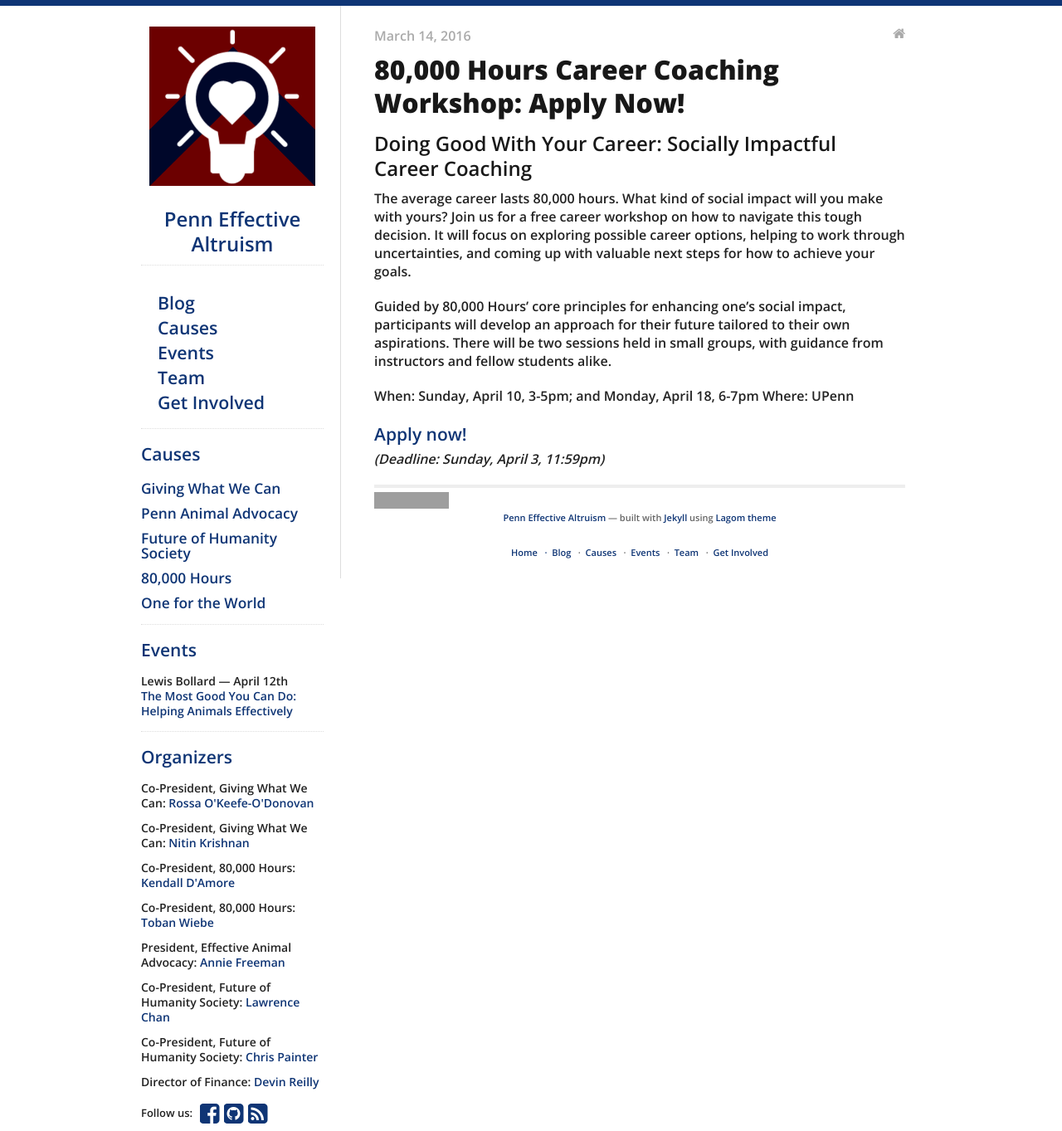
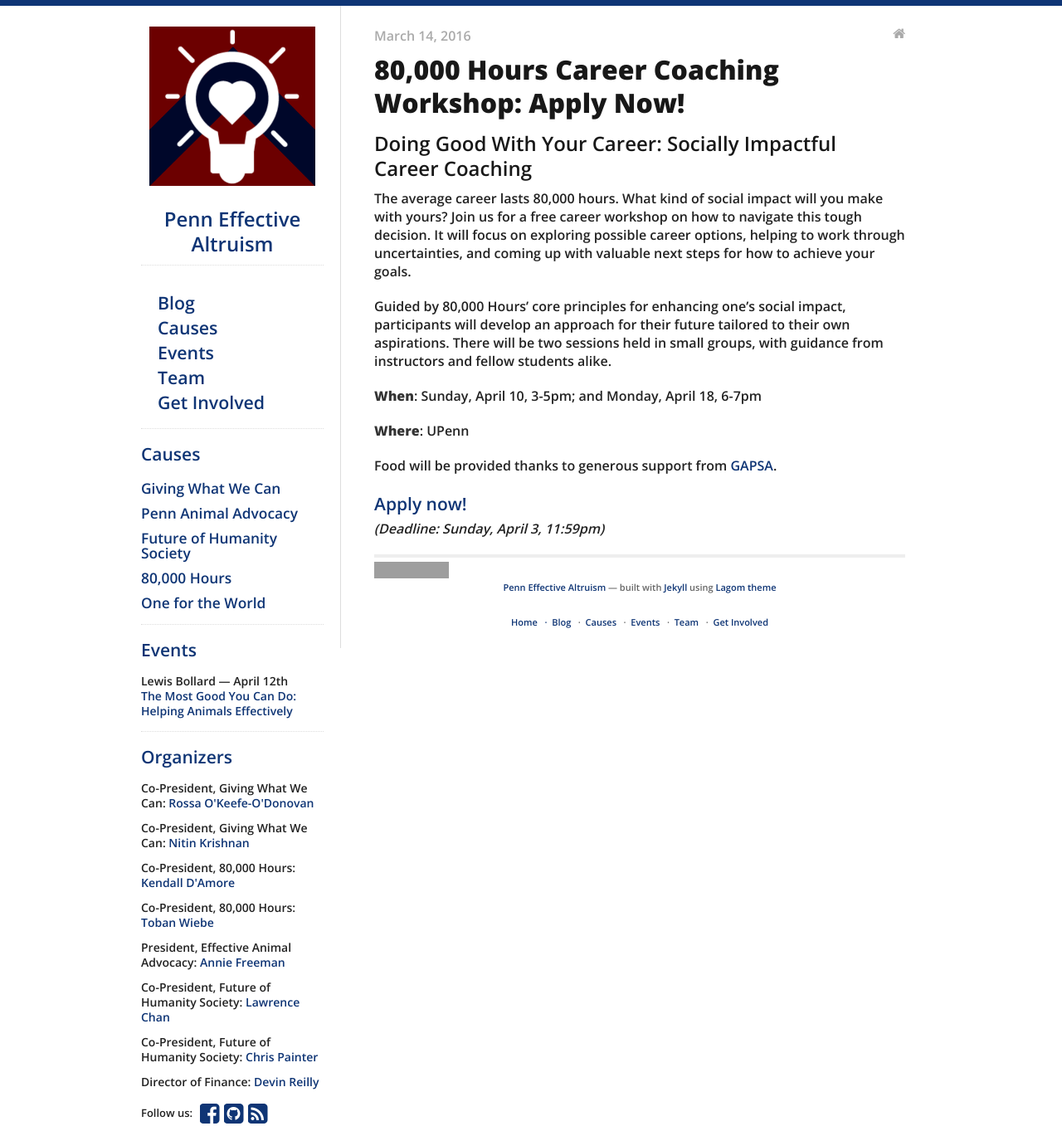
Before and after one commit to pennea/pennea.github.io, a Jekyll site: the page built from _posts/2016-03-14-80k-workshop.md, in a window 1280 px wide. Shown: the whole page at 83% size. Built offline with Jekyll 4.4.1, drawn with Linux system fonts in a browser that asks for light colours; nearby versions of some CDN libraries; grey boxes are pictures that could not be loaded.

Commit message:
acknowledge gapsa funding

```diff
--- a/_posts/2016-03-14-80k-workshop.md
+++ b/_posts/2016-03-14-80k-workshop.md
@@ -14,8 +14,11 @@
 Guided by 80,000 Hours’ core principles for enhancing one’s social impact, participants will develop an approach for their future tailored to their own aspirations.
 There will be two sessions held in small groups, with guidance from instructors and fellow students alike.
 
-When: Sunday, April 10, 3-5pm; and Monday, April 18, 6-7pm
-Where: UPenn
+**When**: Sunday, April 10, 3-5pm; and Monday, April 18, 6-7pm
+
+**Where**: UPenn
+
+Food will be provided thanks to generous support from [GAPSA](http://gapsa.upenn.edu/).
 
 #### [Apply now!](http://goo.gl/forms/NanX087F2s)
 *(Deadline: Sunday, April 3, 11:59pm)*
```
